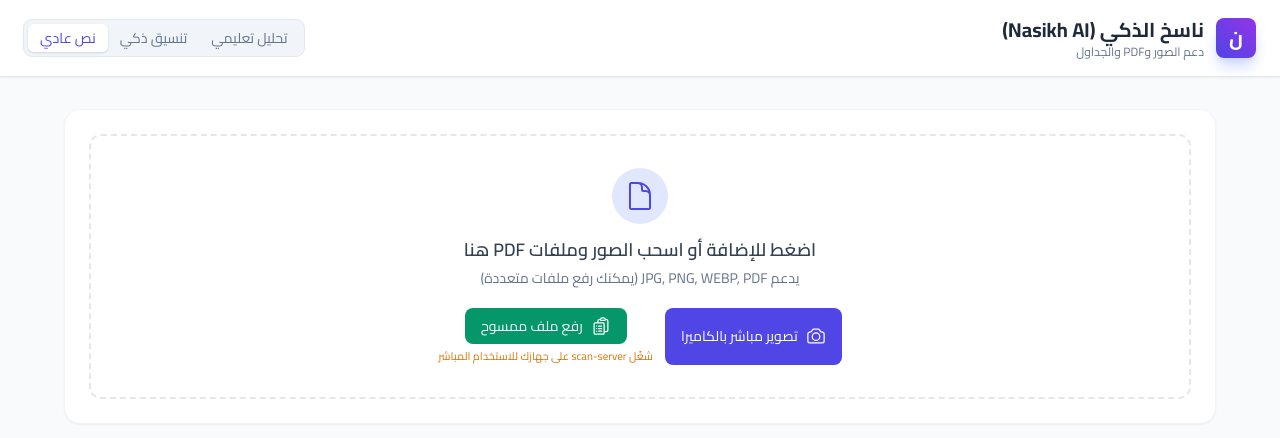
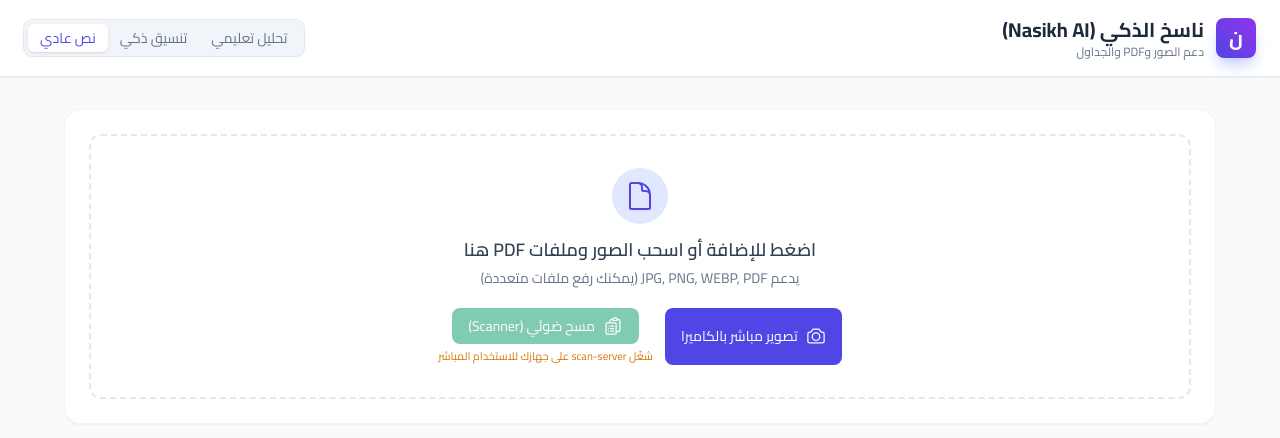
Before and after one commit to Amarnnas/nasikh-ai--, a React (Vite) app: page / in a window 1280 px wide. Shown: the top 438 px of the page. Built offline with nearby package versions, Linux system fonts and the light colour scheme; no server answers.

Commit message:
Scanner button only connects to scanner, no file upload fallback

```diff
--- a/components/ImageUploader.tsx
+++ b/components/ImageUploader.tsx
@@ -8,7 +8,6 @@
 
 export const ImageUploader: React.FC<ImageUploaderProps> = ({ onFilesSelected }) => {
   const fileInputRef = useRef<HTMLInputElement>(null);
-  const scannerInputRef = useRef<HTMLInputElement>(null);
   const videoRef = useRef<HTMLVideoElement>(null);
   const canvasRef = useRef<HTMLCanvasElement>(null);
   const [isDragging, setIsDragging] = useState(false);
@@ -149,13 +148,6 @@
 
   return (
     <>
-      <input
-        ref={scannerInputRef}
-        type="file"
-        accept="image/*"
-        className="hidden"
-        onChange={handleFileChange}
-      />
       <div className="relative border-2 border-dashed rounded-xl p-8 text-center transition-colors duration-200 cursor-pointer"
         onClick={() => fileInputRef.current?.click()}
         onDragOver={handleDragOver}
@@ -192,15 +184,14 @@
               تصوير مباشر بالكاميرا
             </button>
             <div className="flex flex-col items-center gap-1">
-              <button type="button" disabled={scanning} onClick={(e) => { e.stopPropagation();
-                if (scannerStatus === 'ready') scanFromPrinter();
-                else scannerInputRef.current?.click();
+              <button type="button" disabled={scanning || scannerStatus !== 'ready'} onClick={(e) => { e.stopPropagation();
+                scanFromPrinter();
               }}
                 className="px-4 py-2 bg-emerald-600 text-white rounded-lg text-sm hover:bg-emerald-700 disabled:opacity-50 transition-colors flex items-center gap-2">
                 <svg xmlns="http://www.w3.org/2000/svg" fill="none" viewBox="0 0 24 24" strokeWidth={1.5} stroke="currentColor" className="w-5 h-5">
                   <path strokeLinecap="round" strokeLinejoin="round" d="M9 12h3.75M9 15h3.75M9 18h3.75m3 .75H18a2.25 2.25 0 002.25-2.25V6.108c0-1.135-.845-2.098-1.976-2.192a48.424 48.424 0 00-1.123-.08m-5.801 0c-.065.21-.1.433-.1.664 0 .414.336.75.75.75h4.5a.75.75 0 00.75-.75 2.25 2.25 0 00-.1-.664m-5.8 0A2.251 2.251 0 0113.5 2.25H15a2.25 2.25 0 012.15 1.586m-5.8 0c-.376.023-.75.05-1.124.08C9.095 4.01 8.25 4.973 8.25 6.108V8.25m0 0H4.875c-.621 0-1.125.504-1.125 1.125v11.25c0 .621.504 1.125 1.125 1.125h9.75c.621 0 1.125-.504 1.125-1.125V9.375c0-.621-.504-1.125-1.125-1.125H8.25zM6.75 12h.008v.008H6.75V12zm0 3h.008v.008H6.75V15zm0 3h.008v.008H6.75V18z" />
                 </svg>
-                {scanning ? 'جاري المسح...' : scannerStatus === 'ready' ? 'مسح ضوئي (Scanner)' : 'رفع ملف ممسوح'}
+                {scanning ? 'جاري المسح...' : 'مسح ضوئي (Scanner)'}
               </button>
               {scannerStatus === 'offline' && (
                 <span className="text-[11px] text-amber-600">شغّل scan-server على جهازك للاستخدام المباشر</span>
```
Also changed, not shown: 1 other file (tests, documents, lock files or other folders).
